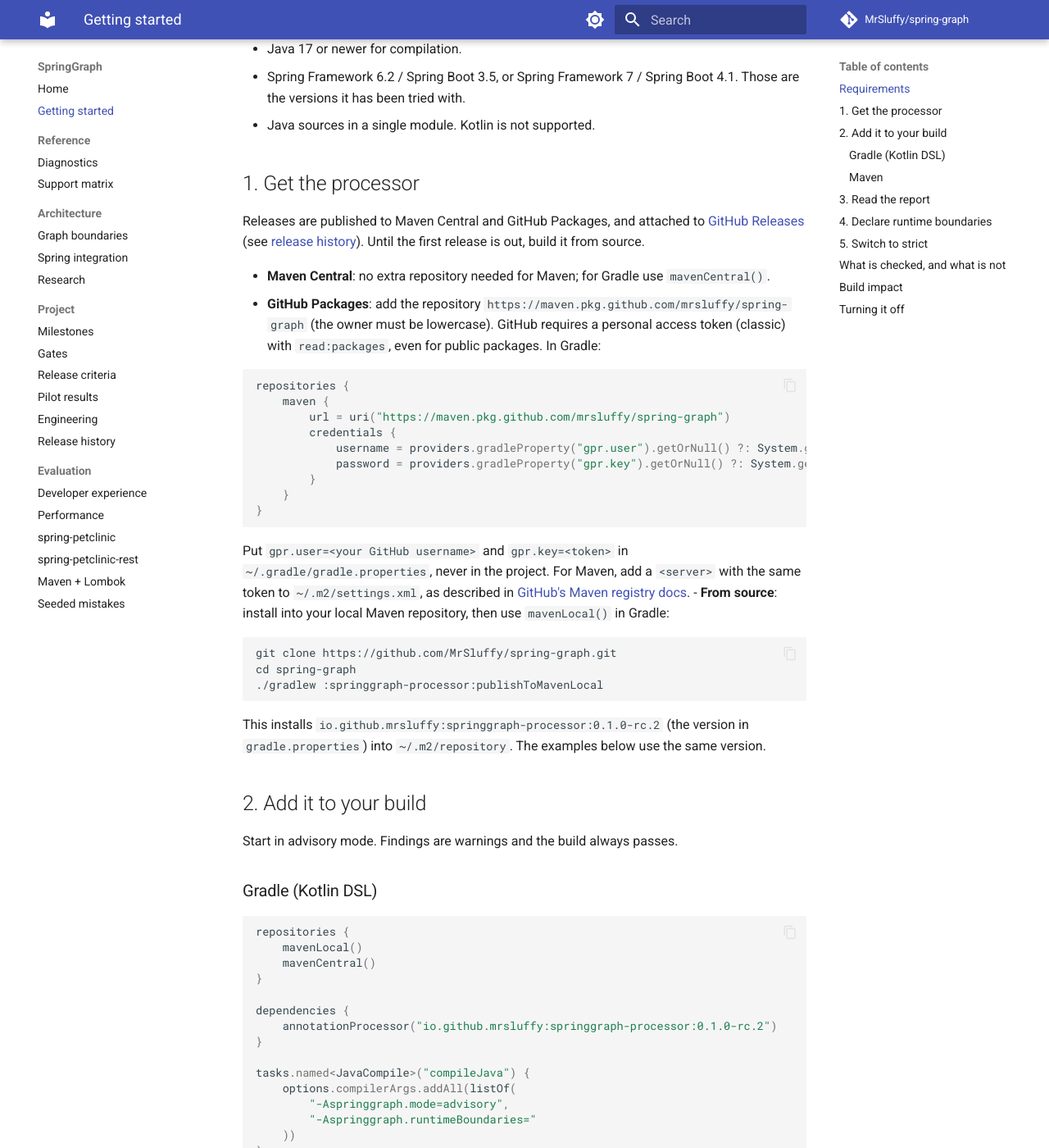
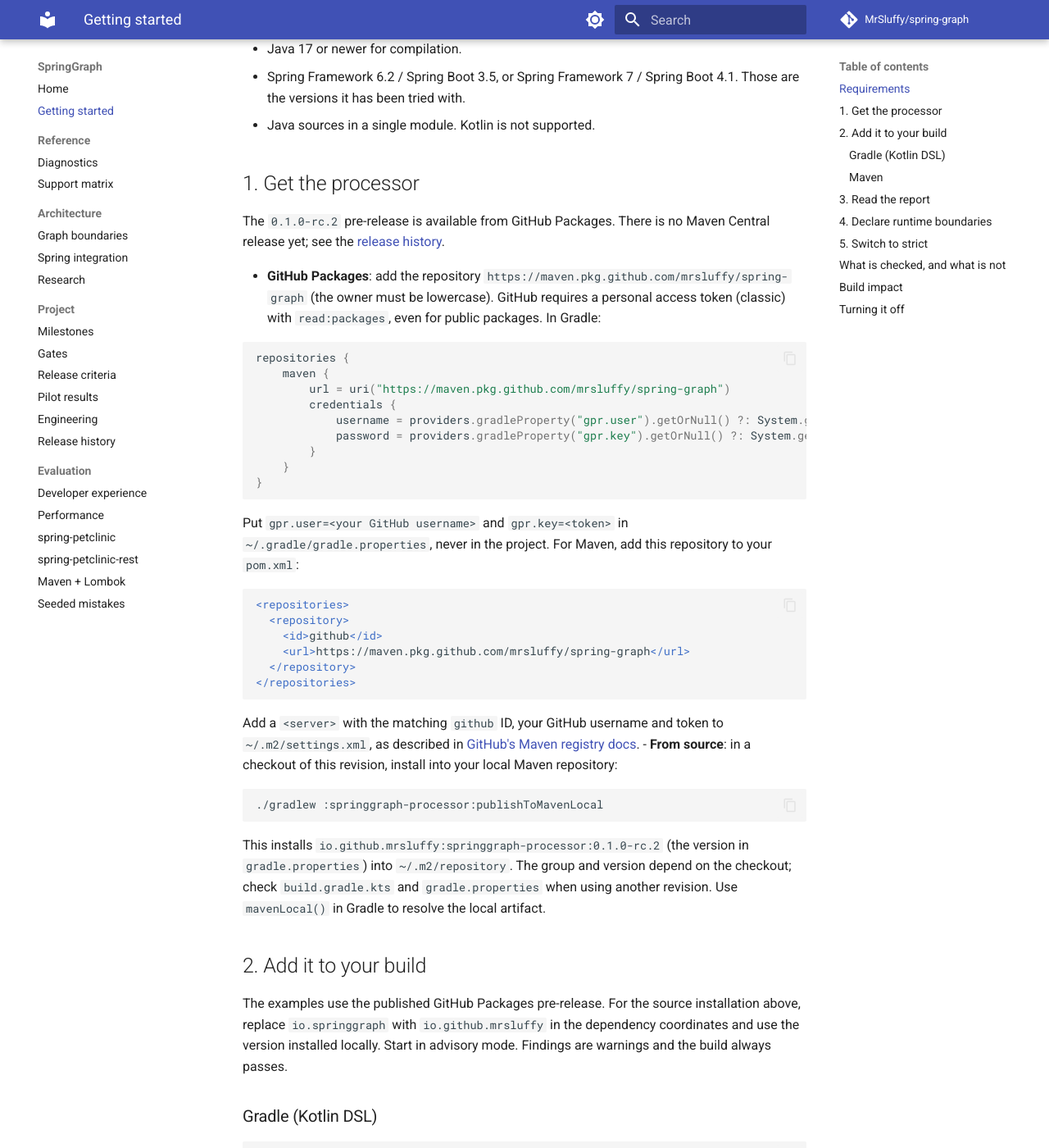
Before and after one commit to MrSluffy/spring-graph, an MkDocs documentation site: the page built from docs/getting-started.md, in a window 1280 px wide and 1400 px high, scrolled down 300 px. Shown: the whole window at 82% size. Built offline with MkDocs 1.6.1 and Material for MkDocs 9.7.7, drawn with Linux system fonts in a browser that asks for light colours; comment, search, counter and statistics services are not loaded; some of the changed text lies outside the part shown.

Commit message:
docs: correct pre-release installation instructions and dependency coordinates
<!-- coderabbit-ai-generated:v1 -->

````diff
--- a/docs/getting-started.md
+++ b/docs/getting-started.md
@@ -11,11 +11,9 @@ compiles. It does not change your runtime: Spring still constructs every bean. N
 
 ## 1. Get the processor
 
-Releases are published to Maven Central and GitHub Packages, and attached to
-[GitHub Releases](https://github.com/MrSluffy/spring-graph/releases) (see [release history](project/release-history.md)).
-Until the first release is out, build it from source.
+The `0.1.0-rc.2` pre-release is available from GitHub Packages. There is no Maven Central release yet; see the
+[release history](project/release-history.md).
 
-- **Maven Central**: no extra repository needed for Maven; for Gradle use `mavenCentral()`.
 - **GitHub Packages**: add the repository `https://maven.pkg.github.com/mrsluffy/spring-graph` (the owner must be
   lowercase). GitHub requires a personal access token (classic) with `read:packages`, even for public packages. In
   Gradle:
@@ -33,33 +31,40 @@ Until the first release is out, build it from source.
   ```
 
   Put `gpr.user=<your GitHub username>` and `gpr.key=<token>` in `~/.gradle/gradle.properties`, never in the project.
-  For Maven, add a `<server>` with the same token to `~/.m2/settings.xml`, as described in
+  For Maven, add this repository to your `pom.xml`:
+
+  ```xml
+  <repositories>
+    <repository>
+      <id>github</id>
+      <url>https://maven.pkg.github.com/mrsluffy/spring-graph</url>
+    </repository>
+  </repositories>
+  ```
+
+  Add a `<server>` with the matching `github` ID, your GitHub username and token to `~/.m2/settings.xml`, as described in
   [GitHub's Maven registry docs](https://docs.github.com/en/packages/working-with-a-github-packages-registry/working-with-the-apache-maven-registry).
-- **From source**: install into your local Maven repository, then use `mavenLocal()` in Gradle:
+- **From source**: in a checkout of this revision, install into your local Maven repository:
 
   ```
-  git clone https://github.com/MrSluffy/spring-graph.git
-  cd spring-graph
   ./gradlew :springgraph-processor:publishToMavenLocal
   ```
 
   This installs `io.github.mrsluffy:springgraph-processor:0.1.0-rc.2` (the version in `gradle.properties`) into
-  `~/.m2/repository`. The examples below use the same version.
+  `~/.m2/repository`. The group and version depend on the checkout; check `build.gradle.kts` and `gradle.properties`
+  when using another revision. Use `mavenLocal()` in Gradle to resolve the local artifact.
 
 ## 2. Add it to your build
 
+The examples use the published GitHub Packages pre-release. For the source installation above, replace
+`io.springgraph` with `io.github.mrsluffy` in the dependency coordinates and use the version installed locally.
 Start in advisory mode. Findings are warnings and the build always passes.
 
 ### Gradle (Kotlin DSL)
 
 ```kotlin
-repositories {
-    mavenLocal()
-    mavenCentral()
-}
-
 dependencies {
-    annotationProcessor("io.github.mrsluffy:springgraph-processor:0.1.0-rc.2")
+    annotationProcessor("io.springgraph:springgraph-processor:0.1.0-rc.2")
 }
 
 tasks.named<JavaCompile>("compileJava") {
````
Also changed, not shown: other parts of docs/getting-started.md (+1 -1 lines).
